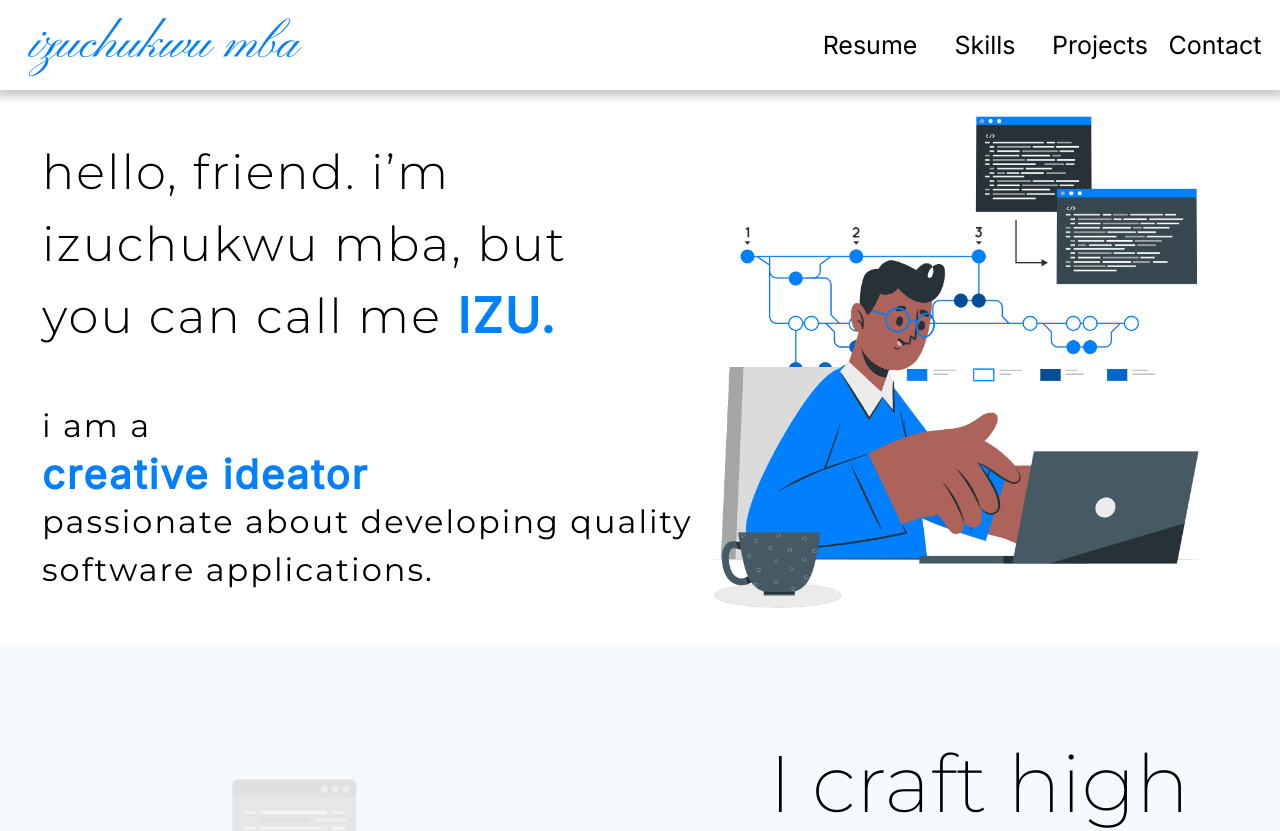
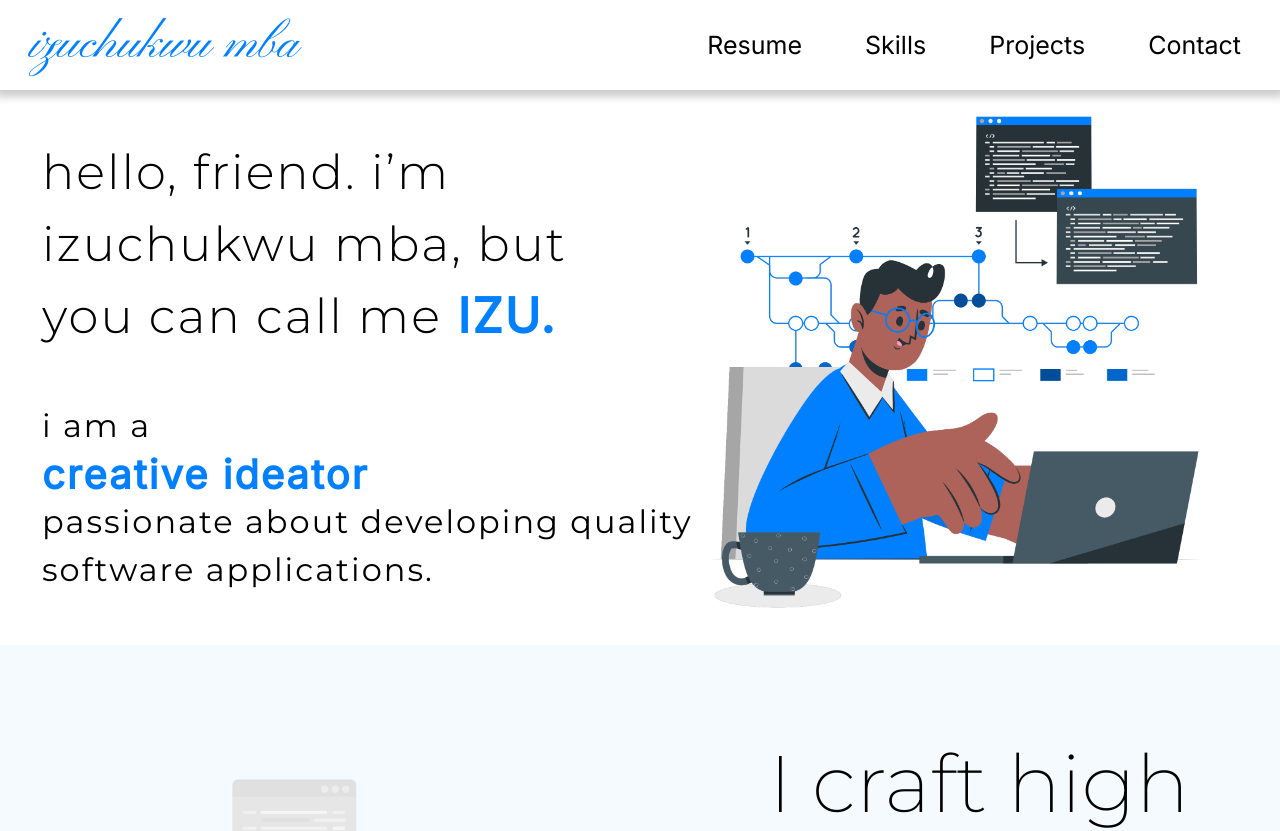
Before and after one commit to izuchukwumba/portfolio, a React (Create React App) app: page / in a window 1280 px wide. Shown: the top 831 px of the page. Built offline with nearby package versions, Linux system fonts and the light colour scheme; a web font is replaced by a local one.

Commit message:
update Nav.css

```diff
--- a/src/styles/Nav.css
+++ b/src/styles/Nav.css
@@ -54,10 +54,12 @@
 
 .nav-texts div {
   font-size: 1.5625rem;
-  padding: 0.625rem;
+  padding-right: 1.5rem;
+  padding-left: 1.5rem;
+
   margin-right: 0.9375rem;
   height: 3.125rem;
-  width: 6.25rem;
+  /* width: 6.25rem; */
   border-radius: 0.625rem;
   /* background-color: rgba(0, 128, 255, 0.1); */
   display: flex;
@@ -65,17 +67,16 @@
   align-items: center;
   font-weight: 400;
   box-shadow: none;
-  transition: font-size 0.5s ease, font-weight 0.5s ease, width 0.5s ease, height 0.5s ease,
-    background-color 0.5s ease, padding 0.5s ease;
+  transition: font-size 0.5s ease, background-color 0.5s ease;
   box-shadow: 0.5s ease;
 }
 
 .nav-texts div:hover {
-  font-size: 1.9rem;
-  font-weight: 500;
-  width: 10rem;
-  height: 3.75rem;
-  padding: 1rem;
+  font-size: 1.6rem;
+  /* font-weight: 500; */
+  /* width: 7rem; */
+  /* height: 3.75rem; */
+  /* padding: 3rem; */
 
   background-color: rgba(0, 128, 255, 0.3);
   box-shadow: 0px 4px 4px 0px rgba(0, 0, 0, 0.25), 0px 4px 4px 0px rgba(0, 0, 0, 0.25) inset;
```
